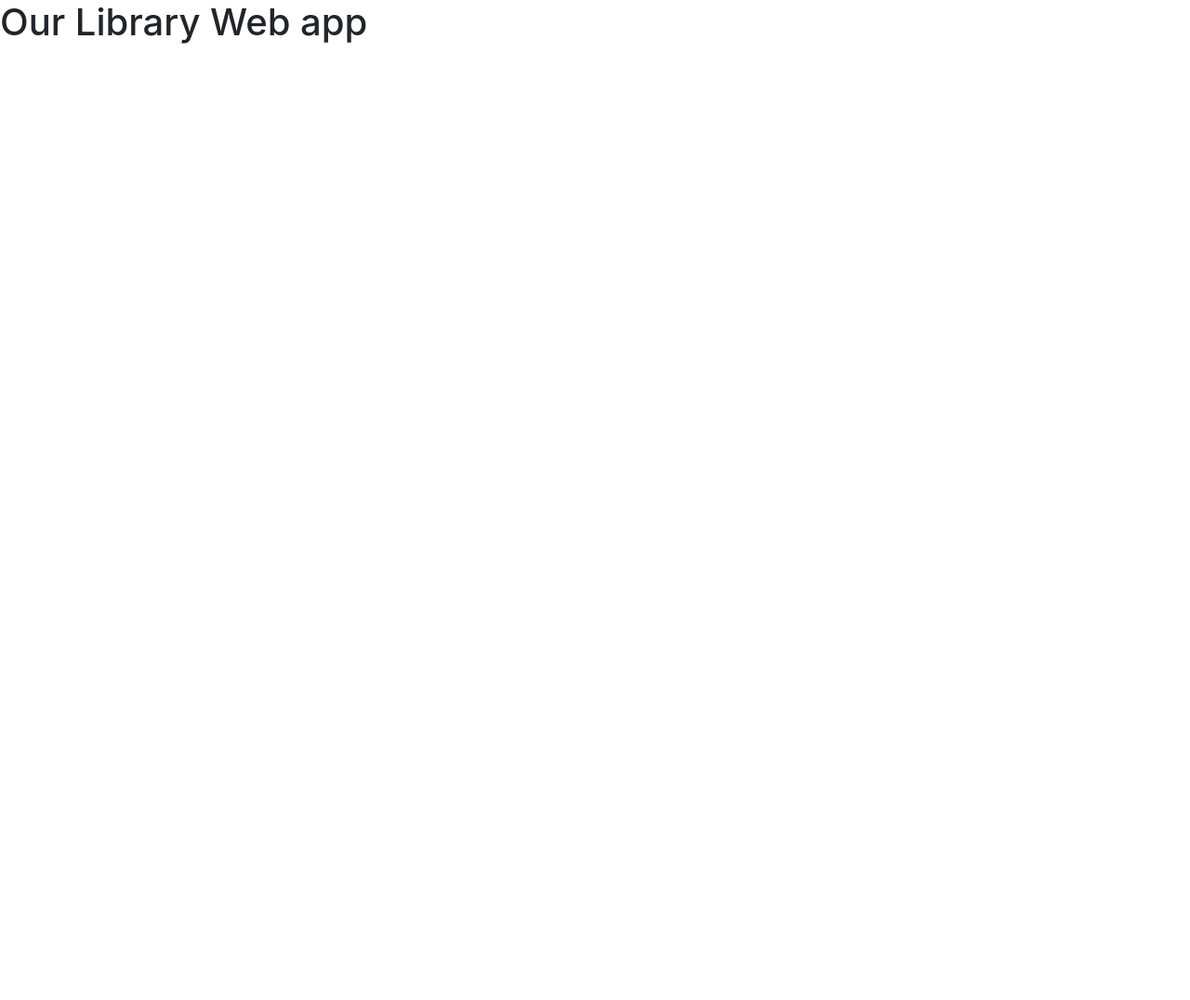
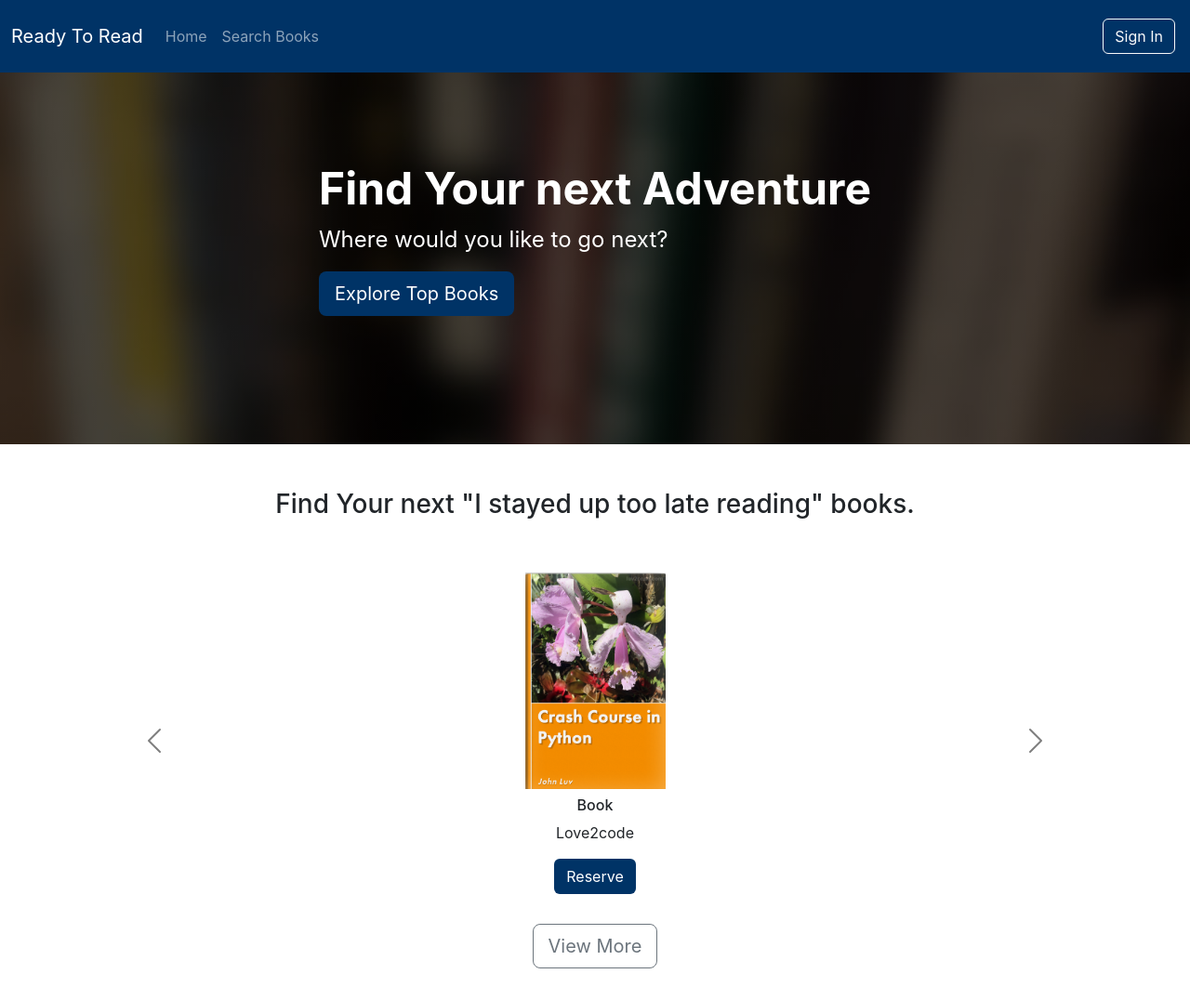
Before and after one commit to Harsh-kumar-jha/library-app-frontend, a React (Create React App) app: page / in a window 1280 px wide. Shown: the whole page at 93% size. Before the commit the page ends 800 px from the top, so only its background shows below. Built offline with nearby package versions, Linux system fonts and the light colour scheme.

Commit message:
Created Navbar and Carousel for HomePage component

```diff
--- a/package.json
+++ b/package.json
@@ -3,6 +3,7 @@
   "version": "0.1.0",
   "private": true,
   "dependencies": {
+    "@popperjs/core": "^2.11.8",
     "@testing-library/jest-dom": "^5.17.0",
     "@testing-library/react": "^13.4.0",
     "@testing-library/user-event": "^13.5.0",
@@ -10,6 +11,7 @@
     "@types/node": "^16.18.104",
     "@types/react": "^18.3.3",
     "@types/react-dom": "^18.3.0",
+    "bootstrap": "^5.3.3",
     "react": "^18.3.1",
     "react-dom": "^18.3.1",
     "react-scripts": "5.0.1",
--- a/public/index.html
+++ b/public/index.html
@@ -24,6 +24,7 @@
     -->
   <link href="https://cdn.jsdelivr.net/npm/bootstrap@5.3.3/dist/css/bootstrap.min.css" rel="stylesheet"
     integrity="sha384-QWTKZyjpPEjISv5WaRU9OFeRpok6YctnYmDr5pNlyT2bRjXh0JMhjY6hW+ALEwIH" crossorigin="anonymous">
+  <link href="https://cdn.jsdelivr.net/npm/bootstrap@5.3.0/dist/css/bootstrap.min.css" rel="stylesheet" />
   <title>React App</title>
 </head>
 
@@ -43,6 +44,8 @@
   <script src="https://cdn.jsdelivr.net/npm/bootstrap@5.3.3/dist/js/bootstrap.bundle.min.js"
     integrity="sha384-YvpcrYf0tY3lHB60NNkmXc5s9fDVZLESaAA55NDzOxhy9GkcIdslK1eN7N6jIeHz"
     crossorigin="anonymous"></script>
+  <script src="https://cdn.jsdelivr.net/npm/@popperjs/core@2.11.6/dist/umd/popper.min.js"></script>
+  <script src="https://cdn.jsdelivr.net/npm/bootstrap@5.3.0/dist/js/bootstrap.min.js"></script>
 </body>
 
 </html>
--- a/src/App.css
+++ b/src/App.css
@@ -1,9 +1,10 @@
-:root{
+:root {
   --mainOpacity: rgba(0, 0, 0, 0.55);
 }
 
 .header {
-    background-image: linear-gradient( rgba(0, 0, 0, 0.7), rgba(0, 0, 0, 0.7) ), url("./Images/PublicImages/image-2.jpg");
+  background-image: linear-gradient(rgba(0, 0, 0, 0.7), rgba(0, 0, 0, 0.7)),
+    url("./Images/PublicImages/image-2.jpg");
   opacity: var(--mainOpacity);
   height: 25em !important;
 }
@@ -18,7 +19,7 @@
 }
 
 .main-color {
-background-color: #0e76a8 ;
+  background-color: #003366;
 }
 
 .col-image-left {
@@ -34,7 +35,7 @@
 .lost-image {
   background-image: url("./Images/PublicImages/image-3.jpg");
   height: 25em !important;
-    width: "720"
+  width: "720";
 }
 
 .homepage-carousel-title {
--- a/src/App.tsx
+++ b/src/App.tsx
@@ -1,10 +1,15 @@
 import "./App.css";
+import Carousel from "./layouts/HomePage/Carousel";
+import ExploreTopBooks from "./layouts/HomePage/ExploreTopBooks";
+import Navbar from "./layouts/NavbarAndFooter/Navbar";
 
 function App() {
   return (
-    <div className="App">
-      <h1>Our Library Web app</h1>
-    </div>
+    <>
+      <Navbar />
+      <ExploreTopBooks />
+      <Carousel />
+    </>
   );
 }
 
--- /dev/null
+++ b/src/layouts/HomePage/Carousel.tsx
@@ -0,0 +1,128 @@
+import React from "react";
+
+const Carousel = () => {
+  return (
+    <div className="container mt-5" style={{ height: 550 }}>
+      <div className="homepage-carousel-title">
+        <h3>Find Your next "I stayed up too late reading" books.</h3>
+      </div>
+      <div
+        id="carouselExampleControls"
+        className="carousel carousel-dark slide mt-5 d-none d-lg-block"
+        data-bs-interval="false"
+      >
+        {/* Desktop */}
+        <div className="carousel-inner">
+          <div className="carousel-item active">
+            <div className="row d-flex justify-content-center align-item-center">
+              <div className="col-xs-6 col-sm-6 col-md-4 col-lg-3 mb-3">
+                <div className="text-center">
+                  <img
+                    src={require("./../../Images/BooksImages/book-luv2code-1000.png")}
+                    width="151"
+                    height="233"
+                    alt="books"
+                  />
+                  <h6 className="mt-2">Book</h6>
+                  <p>Love2code</p>
+                  <a href="#" className="btn main-color text-white">
+                    Reserve
+                  </a>
+                </div>
+              </div>
+            </div>
+          </div>
+          <div className="carousel-item">
+            <div className="row d-flex justify-content-center align-item-center">
+              <div className="col-xs-6 col-sm-6 col-md-4 col-lg-3 mb-3">
+                <div className="text-center">
+                  <img
+                    src={require("./../../Images/BooksImages/book-luv2code-1000.png")}
+                    width="151"
+                    height="233"
+                    alt="books"
+                  />
+                  <h6 className="mt-2">Book</h6>
+                  <p>Love2code</p>
+                  <a href="#" className="btn main-color text-white">
+                    Reserve
+                  </a>
+                </div>
+              </div>
+            </div>
+          </div>
+          <div className="carousel-item">
+            <div className="row d-flex justify-content-center align-item-center">
+              <div className="col-xs-6 col-sm-6 col-md-4 col-lg-3 mb-3">
+                <div className="text-center">
+                  <img
+                    src={require("./../../Images/BooksImages/book-luv2code-1000.png")}
+                    width="151"
+                    height="233"
+                    alt="books"
+                  />
+                  <h6 className="mt-2">Book</h6>
+                  <p>Love2code</p>
+                  <a href="#" className="btn main-color text-white">
+                    Reserve
+                  </a>
+                </div>
+              </div>
+            </div>
+          </div>
+        </div>
+        <button
+          className="carousel-control-prev"
+          type="button"
+          data-bs-target="#carouselExampleControls"
+          data-bs-slide="prev"
+        >
+          <span
+            className="carousel-control-prev-icon"
+            aria-hidden="true"
+          ></span>
+          <span className="visually-hidden">Previous</span>
+        </button>
+        <button
+          className="carousel-control-next"
+          type="button"
+          data-bs-target="#carouselExampleControls"
+          data-bs-slide="next"
+        >
+          <span
+            className="carousel-control-next-icon"
+            aria-hidden="true"
+          ></span>
+          <span className="visually-hidden">Next</span>
+        </button>
+      </div>
+      {/* Mobile */}
+      <div className="d-lg-none mt-3">
+        <div className="row d-flex justify-content-center align-item-center">
+          <div className="text-center">
+            <img
+              src={require("./../../Images/BooksImages/book-luv2code-1000.png")}
+              width="151"
+              height="233"
+              alt="books"
+            />
+            <h6 className="mt-2">
+              <b>Book</b>
+            </h6>
+            <p>Love2code</p>
+            <a href="#" className="btn main-color text-white">
+              Reserve
+            </a>
+          </div>
+        </div>
+      </div>
+      <div className="homepage-carousel-title mt-3">
+        <a href="#" className="btn btn-outline-secondary btn-lg">
+          View More
+        </a>
+      </div>
+    </div>
+  );
+};
+
+export default Carousel;
--- /dev/null
+++ b/src/layouts/HomePage/ExploreTopBooks.tsx
@@ -0,0 +1,19 @@
+import React from "react";
+
+const ExploreTopBooks = () => {
+  return (
+    <div className="p-5 mb-4 bg-dark header">
+      <div className="container-fluid py-5 d-flex text-white justify-content-center align-item-center">
+        <div>
+          <h1 className="display-5 fw-bold">Find Your next Adventure</h1>
+          <p className="col-md-8 fs-4">Where would you like to go next?</p>
+          <a type="button" className="btn main-color btn-lg text-white" href="">
+            Explore Top Books
+          </a>
+        </div>
+      </div>
+    </div>
+  );
+};
+
+export default ExploreTopBooks;
--- /dev/null
+++ b/src/layouts/NavbarAndFooter/Navbar.tsx
@@ -0,0 +1,45 @@
+import React from "react";
+
+const Navbar = () => {
+  return (
+    <nav className="navbar navbar-expand-lg navbar-dark main-color py-3">
+      <div className="container-fluid">
+        <span className="navbar-brand">Ready To Read</span>
+        <button
+          className="navbar-toggler"
+          type="button"
+          data-bs-toggle="collapse"
+          data-bs-target="#navbarNavDropdown"
+          aria-controls="navbarNavDropdown"
+          aria-expanded="false"
+          aria-label="Toggle Navigation"
+        >
+          <span className="navbar-toggler-icon"></span>
+        </button>
+        <div className="collapse navbar-collapse" id="navbarNavDropdown">
+          <ul className="navbar-nav">
+            <li className="nav-item">
+              <a className="nav-link" href="#">
+                Home
+              </a>
+            </li>
+            <li className="nav-item">
+              <a className="nav-link" href="#">
+                Search Books
+              </a>
+            </li>
+          </ul>
+          <ul className="navbar-nav ms-auto">
+            <li className="nav-item m-1">
+              <a className="btn btn-outline-light" href="#">
+                Sign In
+              </a>
+            </li>
+          </ul>
+        </div>
+      </div>
+    </nav>
+  );
+};
+
+export default Navbar;
```
Also changed, not shown: 1 other file (tests, documents, lock files or other folders). Lines whose indentation alone changed are shown as unchanged.
